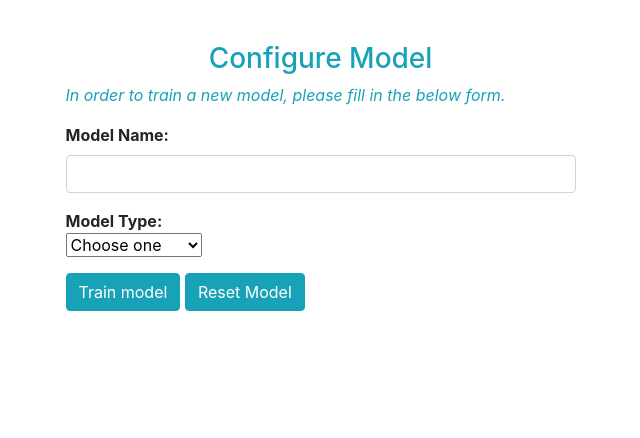
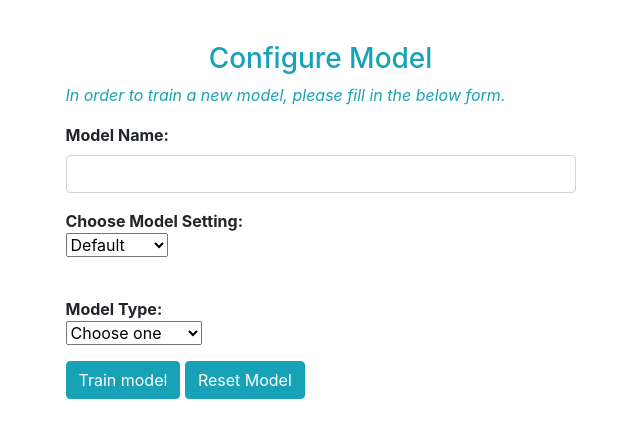
Before and after one commit to emilgq/MVK-GL, a Flask app: page /project/train in a window 1280 px wide. Shown: the part 128-566 px from the top of the page, without its empty margins (327-967 px from the left). Run offline with Flask 2, Linux system fonts and the light colour scheme; the visitor is signed in with stand-in values (Sample User, id 1); some libraries are stand-ins or nearby versions.

Commit message:
Ability to choose settings
Added the ability to choose between Default/Custom/Hypertune when training a model.

```diff
--- a/front-end/templates/train.html
+++ b/front-end/templates/train.html
@@ -1,5 +1,6 @@
 {% extends 'layout.html' %}
 {% block body %}
+
 <body>
     <div id="login">
         <h3 class="text-center text-white pt-5">Train Model</h3>
@@ -13,6 +14,16 @@
                                 <label for="modelname"><b>Model Name: </b></label><br>
                                 <input type="text" name="modelname" id="modelname" class="form-control">
                             </div>
+
+                            <div class="form-group"><b>Choose Model Setting:</b> <br>
+                              <select name = "modelsetting" id = "modelsetting">
+                                <option value = "Default" selected>Default</option>
+                                <option value = "Custom">Custom</option>
+                                <option value = "Hypertune">Hypertune</option>
+                              </select>
+                              <br></br>
+                            </div>
+
                             <div class="form-group"><b>Model Type:</b> <br>
                               <select name = "modeltype" id = "modeltype">
                                 <option value = "Default" selected>Choose one</option>
@@ -26,11 +37,6 @@
                                 <label for="learningrate"><b> Learning Rate: </b></label><br>
                                 <input type="range" min="0" max="10" value="0" class="slider" id="myRange" name = "learningrateXG">
                                 <p><i>Value:</i> <span id="demo"></span></p>
-                                <!-- <div class="form-group">
-                                    <label for="learningrate" class="text-info">Learning Rate:</label><br>
-                                    <input type="range" min="0" max="10" value="5" class="slider" id="myRange">
-                                    <p>Value: <span id="demo"></span></p>
-                                </div> -->
                                 <label for="maxdepth" class="form-group"> <b> Max Depth: </b><br><i>Insert any number larger than 0</i></label><br>
                                 <input type="number" min="0"  value="0" class="slider" id="myRange2" name = "maxdepthXG">
                                 <p><i>Your selected max depth is: </i><span id="demo2"></span></p>
@@ -50,6 +56,9 @@
                                 <br>Press the "Train Model" button below to proceed with training.<hr>
                                 </p>
                             </div>
+
+
+
                             <!-- SVR VALS -->
                             <div id = "SVR" class="form-group" style = "display:none;" onchange="getValuesSVR();">
                               <br><p> <b>Select a Kernel</b> </p>
@@ -307,17 +316,26 @@
           document.getElementById("RFModelName").innerHTML = RFModelName;
           document.getElementById("SVRModelName").innerHTML = SVRModelName;
         }
+
+
+
+        $('#modelsetting').change(function(){
+        selection = $(this).val();
+
+        switch(selection)
+        {
+            case 'Default':
+                $('#XGB').hide();
+                $('#RF').hide();
+                $('#LR').hide();
+                $('#SVR').hide();
+                break;
+            case 'Custom':
               $('#modeltype').change(function(){
                 selection = $(this).val();
+
                 switch(selection)
                 {
-            //show the <div> or not
-            case 'Linear Regression':
-                $('#LR').show();
-                $('#XGB').hide();
-                $('#RF').hide();
-                $('#SVR').hide();
-                break;
                     case 'XGBoost':
                         $('#XGB').show();
                         $('#RF').hide();
@@ -350,6 +368,22 @@
                         break;
                 }
               });
+                break;
+            case 'Hypertune':
+                $('#RF').hide();
+                $('#XGB').hide();
+                $('#LR').hide();
+                $('#SVR').hide();
+                break;
+            default:
+                $('#RF').hide();
+                $('#XGB').hide();
+                $('#LR').hide();
+                $('#SVR').hide();
+                break;
+        }
+      });
+
         </script>
 </body>
 {% endblock %}
```
Lines whose indentation alone changed are shown as unchanged.
